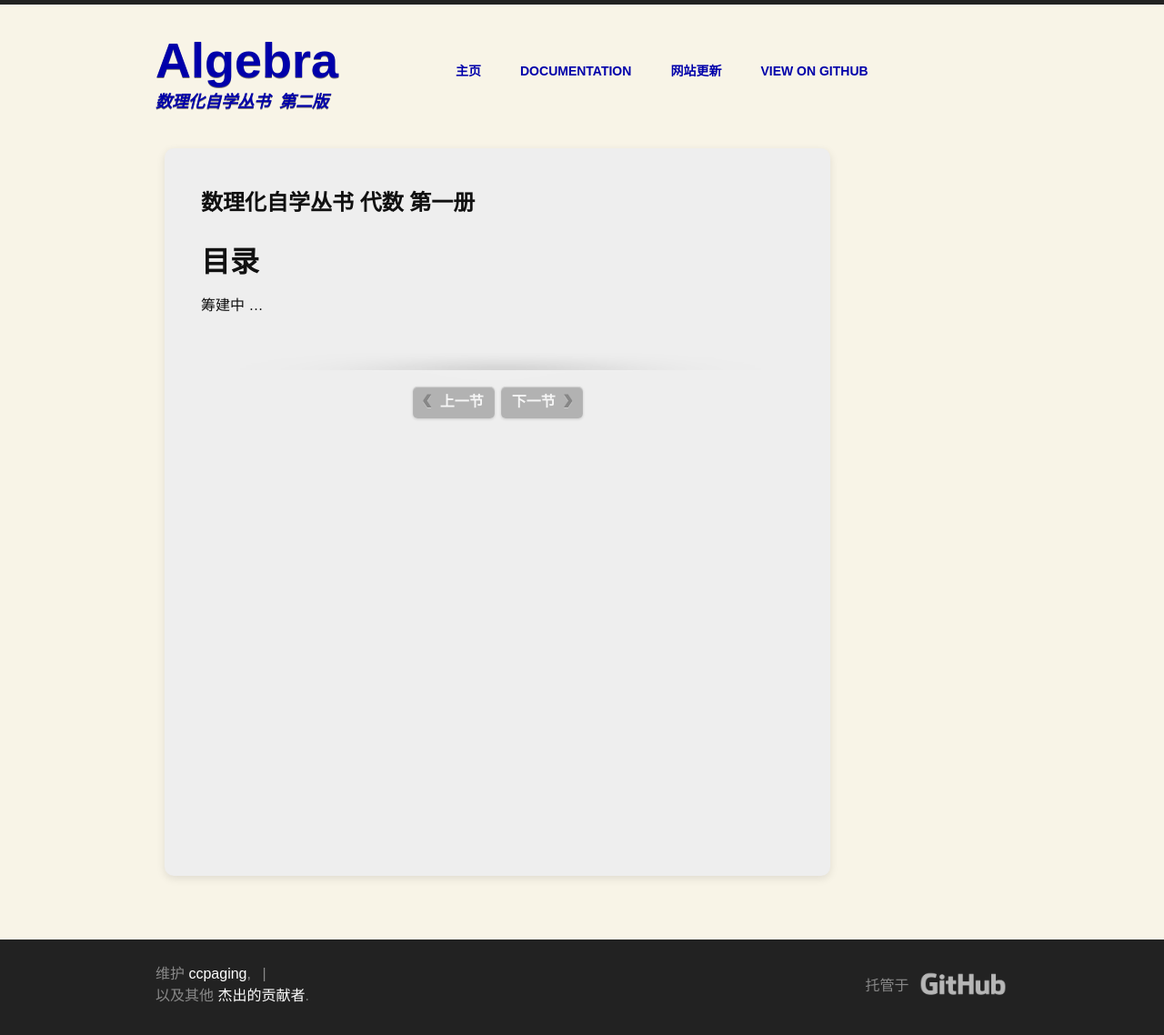
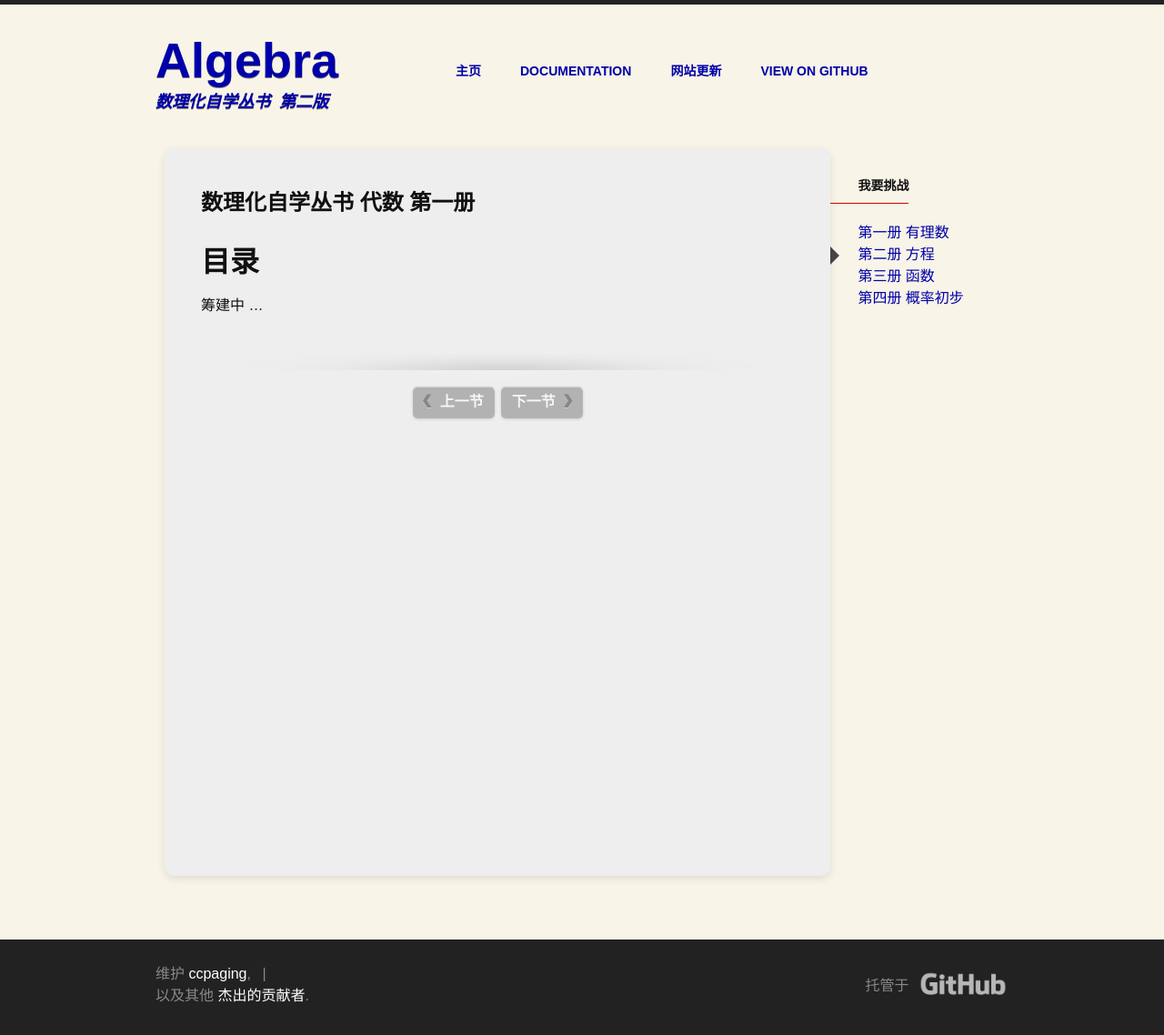
Before and after one commit to ccpaging/algebra, a Jekyll site: the page built from algebra1/00-contents.md, in a window 1280 px wide. Shown: the whole page at 91% size. Built offline with Jekyll 4.4.1, drawn with Linux system fonts in a browser that asks for light colours; some web fonts are replaced; comment, search, counter and statistics services are not loaded.

Commit message:
Add side menu in layout contents

```diff
--- /dev/null
+++ b/_includes/books_contents.html
@@ -0,0 +1,20 @@
+<div class="unit one-fifth hide-on-mobiles">
+  <aside>
+
+    <h4>我要挑战</h4>
+    <ul>
+      <li class="{% if page.title == "Algebra1" %}current{% endif %}">
+        <a href="{{ site.url }}/Algebra1/00-contents">第一册 有理数</a>
+      </li>
+      <li class="{% if page.title == "Algebra2" %}current{% endif %}">
+        <a href="{{ site.url }}/Algebra2/00-contents">第二册 方程</a>
+      </li>
+      <li class="{% if page.title == "Algebra3" %}current{% endif %}">
+        <a href="{{ site.url }}/Algebra3/00-contents">第三册 函数</a>
+      </li>
+      <li class="{% if page.title == "Algebra4" %}current{% endif %}">
+        <a href="{{ site.url }}/Algebra4/00-contents">第四册 概率初步</a>
+      </li>
+    </ul>
+
+</div>
--- a/_layouts/contents.html
+++ b/_layouts/contents.html
@@ -12,6 +12,8 @@ layout: default
         </article>
       </div>
 
+      {% include books_contents.html %}
+
       <div class="clear"></div>
 
     </div>
```
Also changed, not shown: algebra1/00-contents.md (+1 -1 lines), algebra2/00-contents.md (+1 -1 lines), algebra3/00-contents.md (+1 -1 lines), algebra4/00-contents.md (+1 -1 lines).
